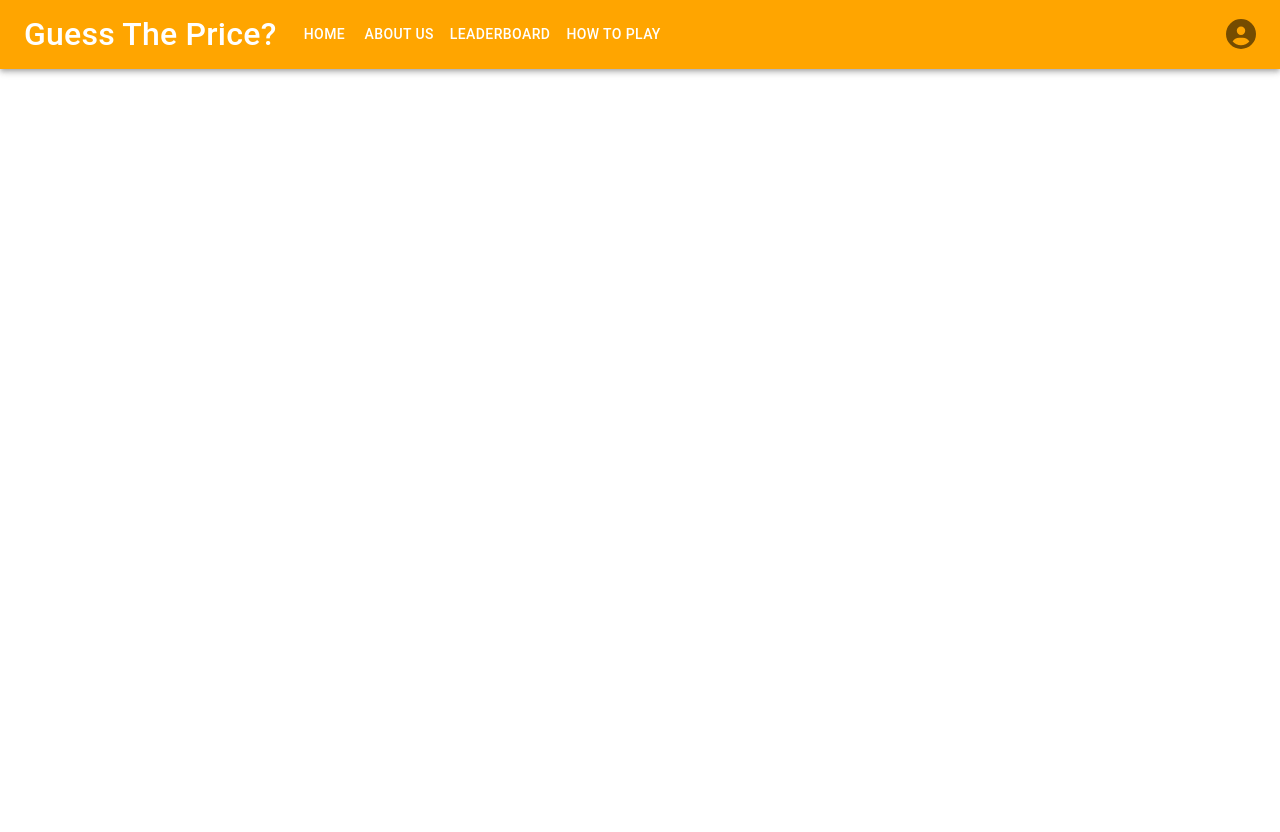
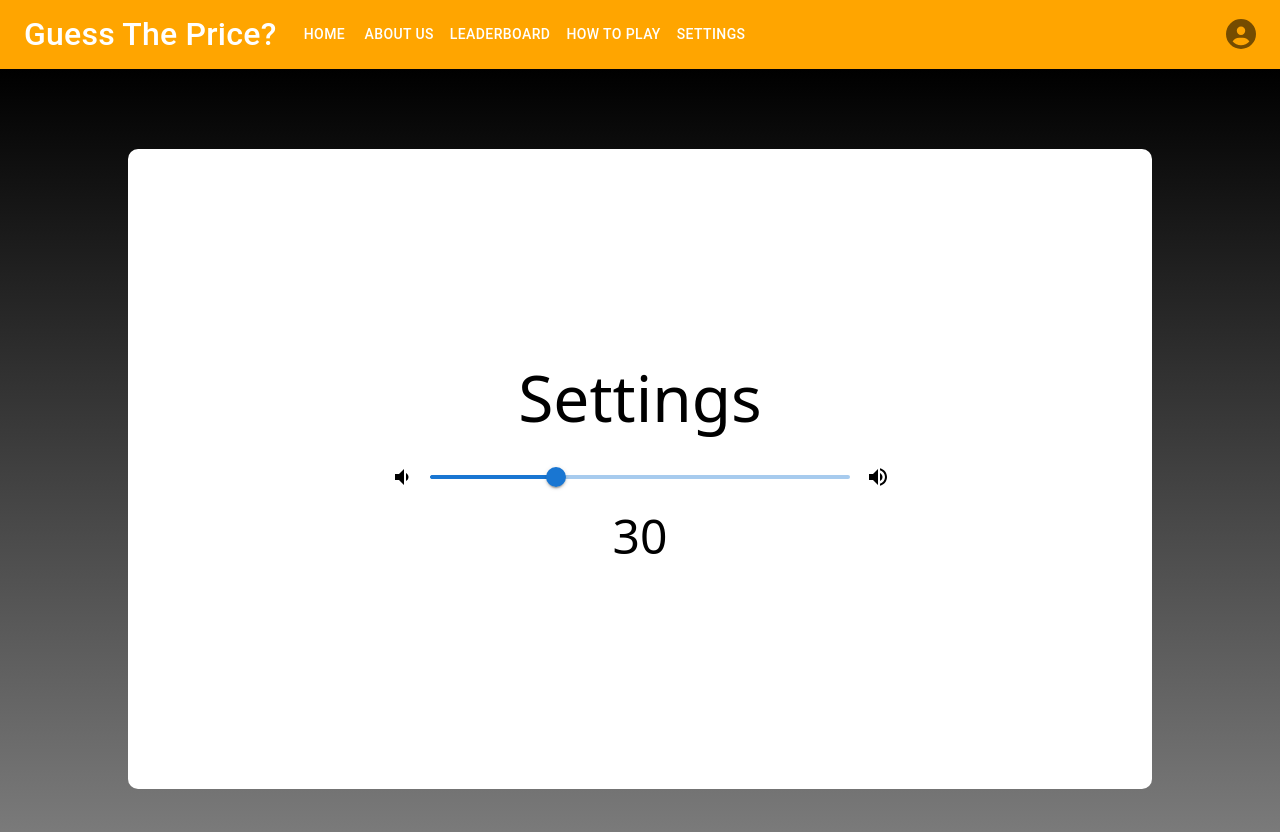
Before and after one commit to pmhansen8/HCIProject, a React (Create React App) app: page /settings in a window 1280 px wide. Shown: the top 832 px of the page. Before the commit the page ends 800 px from the top, so only its background shows below. Built offline with nearby package versions, Linux system fonts and the light colour scheme.

Commit message:
new background and settings

```diff
--- a/src/components/NavBar.js
+++ b/src/components/NavBar.js
@@ -114,6 +114,11 @@ const Navbar = () => {
                                         <Typography textAlign="center" >How To Play</Typography>
                                     </Link>
                                 </MenuItem>
+                                <MenuItem onClick={handleCloseNavMenu}>
+                                    <Link to="/settings" style={{ color: 'inherit', textDecoration: 'none' }}>
+                                        <Typography textAlign="center" >Settings</Typography>
+                                    </Link>
+                                </MenuItem>
                             </Menu>
                         </Box>
 
@@ -141,6 +146,12 @@ const Navbar = () => {
                                 sx={{ my: 2, color: "white", display: "block" }}
                             >
                                 <Link to='/how-to-play' style={{ color: 'inherit', textDecoration: 'none' }}>How To Play</Link>
+                            </Button>
+                            <Button
+                                onClick={handleCloseNavMenu}
+                                sx={{ my: 2, color: "white", display: "block" }}
+                            >
+                                <Link to="/settings" style={{ color: 'inherit', textDecoration: 'none' }}>Settings</Link>
                             </Button>
                         </Box>
 
--- a/src/pages/About.js
+++ b/src/pages/About.js
@@ -3,7 +3,7 @@ export default function About(){
     return(
     <>
         <Navbar/>
-        <div style={{backgroundColor: 'black', color: 'white', minHeight: '100vh'}}>
+        <div style={{background: "linear-gradient(to bottom, black, gray)", color: 'white', minHeight: '100vh'}}>
         <p style={{textAlign: 'center', fontSize: '3em'}}>About</p>
         </div>
     </>
--- a/src/pages/Home.js
+++ b/src/pages/Home.js
@@ -148,7 +148,7 @@ export default function Home() {
                 style={{
                     width: "100%",
                     minHeight: '100vh',
-                    backgroundColor: "black",
+                    background: "linear-gradient(to bottom, black, gray)",
                     display: "flex",
                     flexDirection: "column",
                 }}
--- a/src/pages/HowToPlay.js
+++ b/src/pages/HowToPlay.js
@@ -5,7 +5,7 @@ export default function HowToPlay(){
     return(
         <>
         <Navbar/>
-            <div style={{backgroundColor: 'black', color: 'white', minHeight: '100vh'}}>
+            <div style={{background: "linear-gradient(to bottom, black, gray)", color: 'white', minHeight: '100vh'}}>
                 <div style={{textAlign: 'center', fontSize: '3em'}}>HOW TO PLAY</div>
                 <p style={{fontSize: '2em'}}>1.</p>
                 <p style={{fontSize: '2em'}}>2.</p>
--- a/src/pages/Landing.js
+++ b/src/pages/Landing.js
@@ -16,7 +16,7 @@ export default function Landing(){
     return(
         <>
             <Navbar/>
-            <div style={{backgroundColor: 'black', color: 'white', minHeight: '100vh', display: 'flex' , justifyContent: 'center'}}>
+            <div style={{background: "linear-gradient(to bottom, black, gray)", color: 'white', minHeight: '100vh', display: 'flex' , justifyContent: 'center'}}>
 
                 <div style={{
                     width: "80%",
--- a/src/pages/LeaderBoard.js
+++ b/src/pages/LeaderBoard.js
@@ -31,9 +31,9 @@ export default function LeaderBoard() {
     }, []);
 
     return (
-        <div style={{ backgroundColor: 'black', color: 'white', minHeight: '100vh' }}>
+        <div style={{ background: "linear-gradient(to bottom, black, gray)", color: 'white', minHeight: '100vh' }}>
             <Navbar />
-            <Container style={{ padding: '2rem', backgroundColor: 'black' }}>
+            <Container style={{ padding: '2rem' }}>
                 <h1 className="text-center">Leaderboard</h1>
                 <Table striped bordered hover variant="dark" style={{ color: 'white'}}>
                     <thead>
--- a/src/pages/Profile.js
+++ b/src/pages/Profile.js
@@ -38,7 +38,7 @@ export default function Profile() {
     }, []);
 
     return (
-        <div style={{ backgroundColor: 'black', color: 'white', minHeight: '100vh' }}>
+        <div style={{ background: "linear-gradient(to bottom, black, gray)", color: 'white', minHeight: '100vh' }}>
             <Navbar />
             <Container style={{ padding: '2rem' }}>
                 <Card style={{ backgroundColor: 'black', color: 'white', border: '1px solid white' }}>
--- a/src/pages/Settings.js
+++ b/src/pages/Settings.js
@@ -1,11 +1,75 @@
 
 import Navbar from '../components/NavBar'
+import React from "react";
+import { useNavigate, NavLink as Link} from 'react-router-dom';
+
+import Box from '@mui/material/Box';
+import Stack from '@mui/material/Stack';
+import Slider from '@mui/material/Slider';
+import VolumeDown from '@mui/icons-material/VolumeDown';
+import VolumeUp from '@mui/icons-material/VolumeUp';
 
 export default function Settings(){
 
+    const Navigate = useNavigate();
+    const [value, setValue] = React.useState(30);
+
+    const handleChange = (event, newValue) => {
+      setValue(newValue);
+    };
+
     return(
         <>
-        <Navbar/>
+            <Navbar/>
+            <div style={{
+                background: "linear-gradient(to bottom, black, gray)",
+                color: 'white',
+                minHeight: '100vh',
+                display: 'flex',
+                justifyContent: 'center'
+            }}>
+
+                <div style={{
+                    width: "80%",
+                    height: '80vh',
+                    backgroundColor: 'white',
+                    alignSelf: 'center',
+                    borderRadius: '10px',
+                    display: 'flex',
+                    flexDirection: 'column',
+                    justifyContent: 'center',
+                    alignItems: 'center',
+                    overflow: 'hidden',
+                }}>
+                    <p style={{ color: 'black', fontSize: '4em'}}>
+                        Settings
+                    </p>
+                    <div style={{
+                        display: "flex",
+                        flexDirection: "column",
+                        justifyContent: "center",
+                        alignItems: "center",
+                        width: "100%"
+                    }}>
+
+<Box sx={{ width: 500 }}>
+      <Stack spacing={2} direction="row" sx={{ alignItems: 'center', mb: 1 }}>
+        <VolumeDown style={{color: "black"}}/>
+        <Slider aria-label="Volume" value={value} onChange={handleChange} />
+        <VolumeUp style={{color: "black"}} />
+      </Stack>
+    </Box>
+
+                        <p style={{fontSize: "3em", color: "black"}}>
+                             {value}
+                        </p>
+
+
+
+
+                    </div>
+                </div>
+            </div>
         </>
     )
 
--- a/src/pages/SignIn.js
+++ b/src/pages/SignIn.js
@@ -46,7 +46,7 @@ export default function SignIn() {
                 <div style={{
                     width: "100%",
                     height: '100vh',
-                    backgroundColor: "black",
+                    background: "linear-gradient(to bottom, black, gray)",
                     display: "flex",
                     alignItems: "center",
                     justifyContent: "center"
--- a/src/pages/SignUp.js
+++ b/src/pages/SignUp.js
@@ -71,7 +71,7 @@ export default function SignUp() {
                 <div style={{
                     width: "100%",
                     height: '100vh',
-                    backgroundColor: "black",
+                    background: "linear-gradient(to bottom, black, gray)",
                     display: "flex",
                     alignItems: "center",
                     justifyContent: "center"
--- a/src/pages/UploadNewItem.js
+++ b/src/pages/UploadNewItem.js
@@ -111,7 +111,7 @@ const NewItem = () => {
 
 
     return (
-        <div className="new-item" style={{ backgroundColor: 'black', minHeight: '100vh', color: 'white' }}>
+        <div className="new-item" style={{ background: "linear-gradient(to bottom, black, gray)", minHeight: '100vh', color: 'white' }}>
             <Navbar/>
             <Container className="mt-5">
                 <h1 className="text-center">New Item</h1>
```
